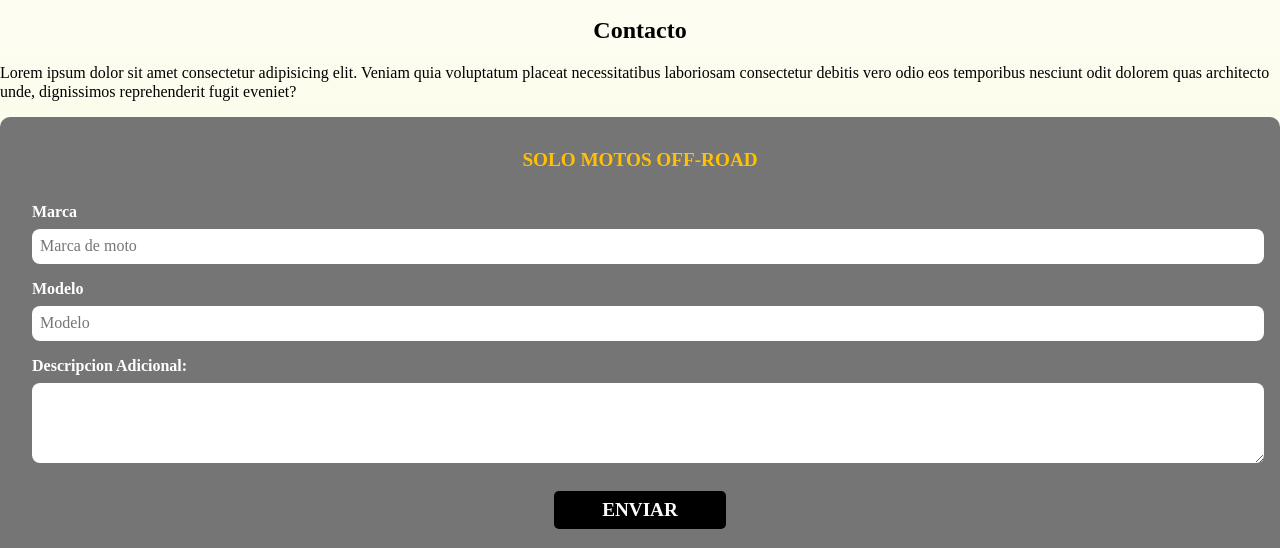
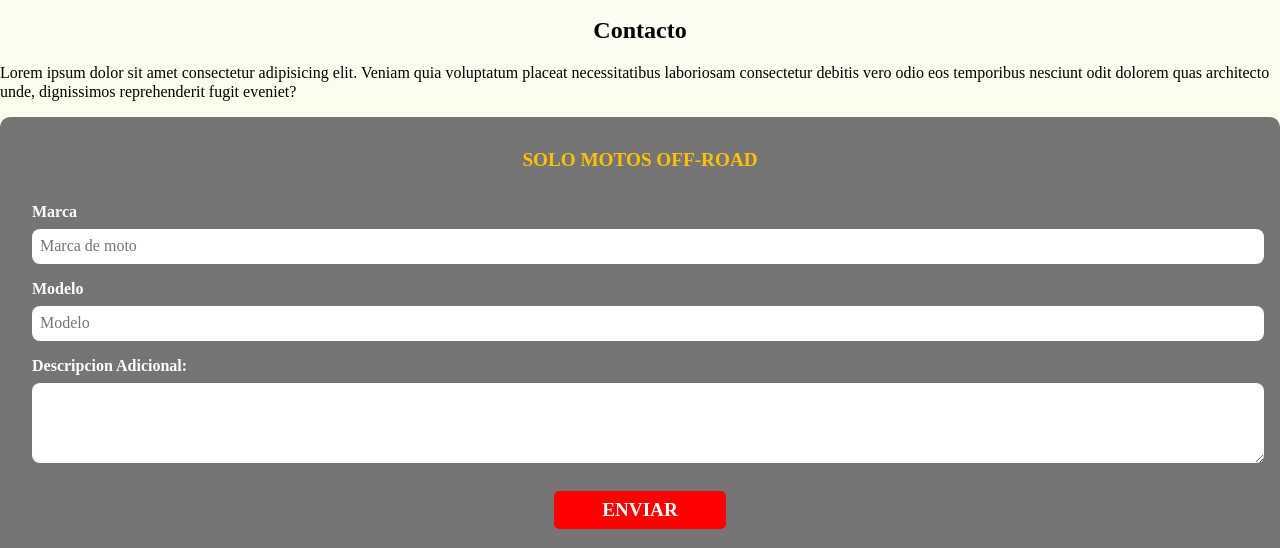
Before and after one commit to JuanPabloMedina97/ProyectoCoderHouse, a website: page infomoto.html in a window 1280 px wide. Shown: the part 252-800 px from the top of the page. Drawn offline with nearby package versions, Linux system fonts and the light colour scheme; files that its build step writes are made by us from their sources.

Commit message:
Proyecto CoderHouse 2.1

```diff
--- a/infomoto.html
+++ b/infomoto.html
@@ -60,7 +60,7 @@
             </div>
 
             <div class="enviar">
-                <input class="boton" type="submit" value="Enviar">
+                <input class="botonRojo" type="submit" value="Enviar">
             </div>
         </form>
     </div><!--Cierre contacto-->
--- a/scss/_contacto.scss
+++ b/scss/_contacto.scss
@@ -104,6 +104,12 @@
         font-size: 1.2rem;
         border:none;
     }
+
+    .botonRojo{
+        @extend .boton;
+        background-color: $rojo;
+    }
+
     .boton:hover{
         cursor: pointer;
     }
```
Also changed, not shown: css/stylesass.css.
